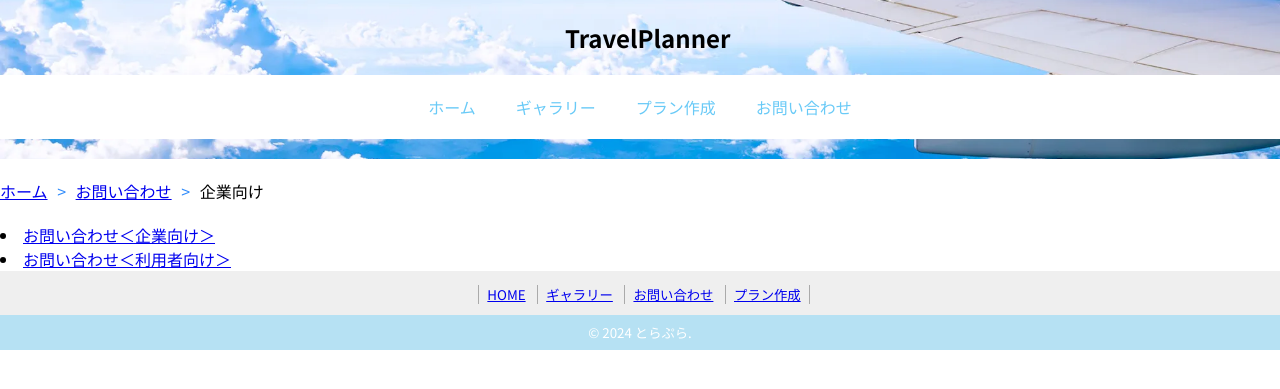
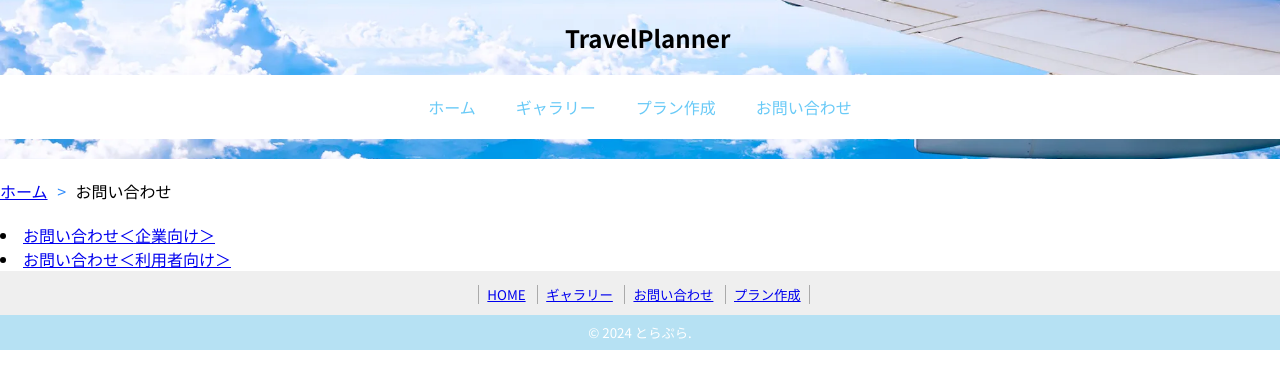
Before and after one commit to hornetalpha/torapura, a Django app: template torapuraapp/templates/contact.html in a window 1280 px wide. Shown: the top 389 px of the page. Run offline with Django 4.2, Linux system fonts and the light colour scheme; the template is opened without the code that fills it, so the values that code supplies are empty.

Commit message:
Update contact.html

```diff
--- a/torapuraapp/templates/contact.html
+++ b/torapuraapp/templates/contact.html
@@ -40,8 +40,7 @@
   <nav>
     <ol class="breadcrumb">
       <li><a href="index.html">ホーム</a></li>
-      <li><a href="/.../">お問い合わせ</a></li>
-      <li>企業向け</li>
+      <li><a></a>お問い合わせ</a></li>
     </ol>
   </nav>
 
```
